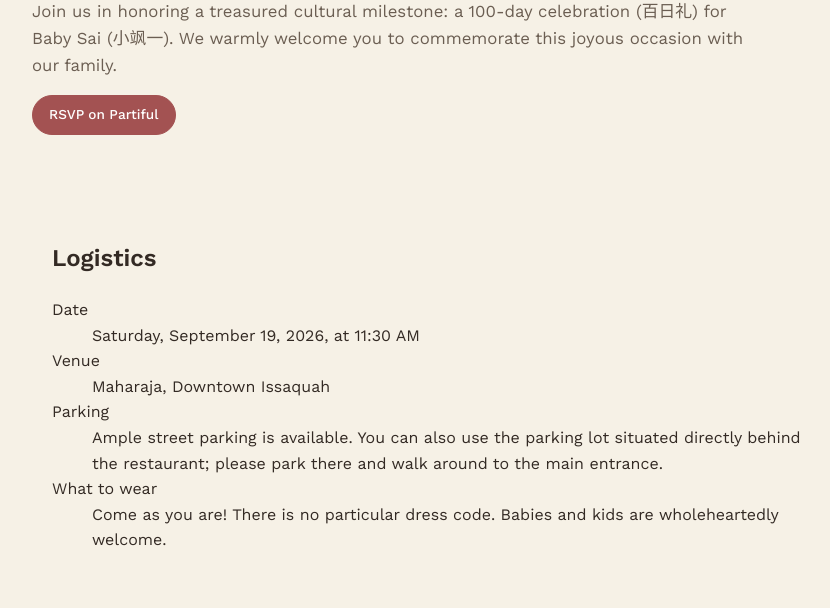
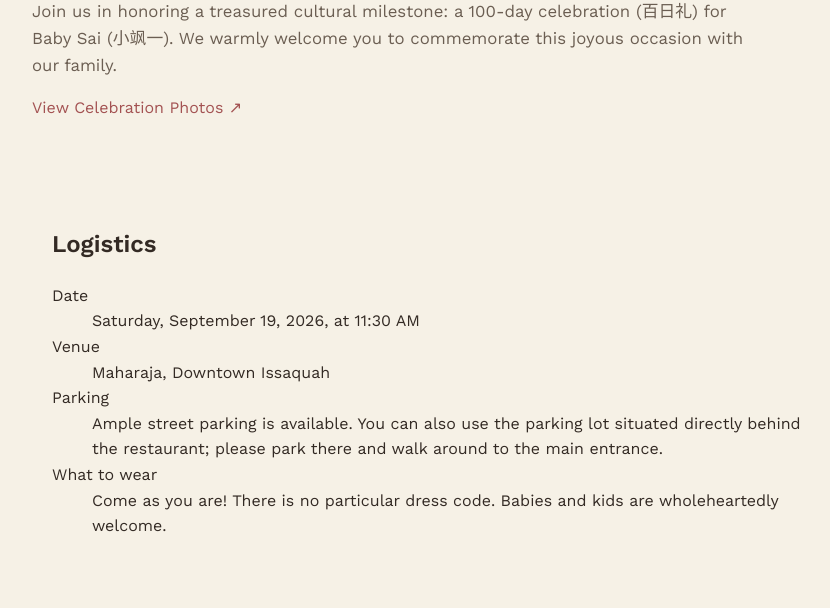
Before and after one commit to alicezheng-ai/little-sai-village, a plain HTML site: page event-100-days.html in a window 1280 px wide. Shown: the part 192-800 px from the top of the page, without its empty margins (208-1038 px from the left). Drawn offline with nearby package versions, Linux system fonts and the light colour scheme.

Commit message:
Update event-100-days.html with photo link
Replaced RSVP link with a link to view celebration photos.

```diff
--- a/event-100-days.html
+++ b/event-100-days.html
@@ -31,7 +31,15 @@
     <p class="lede" style="margin-bottom:6px;"><a href="events.html">&larr; All events</a></p>
     <h1>Sai's 100 Days Celebration</h1>
     <p class="lede">Join us in honoring a treasured cultural milestone: a 100-day celebration (百日礼) for Baby Sai (小飒一). We warmly welcome you to commemorate this joyous occasion with our family.</p>
-    <a class="btn btn--primary" href="https://partiful.com/e/k62p81KyHVVEKAqkTjdj?">RSVP on Partiful</a>
+
+<a
+  href="https://photos.app.goo.gl/p8eWmip8chbW5CLK9"
+  target="_blank"
+  rel="noopener noreferrer"
+>
+  View Celebration Photos ↗
+</a>
+
   </div>
 </header>
 
```
